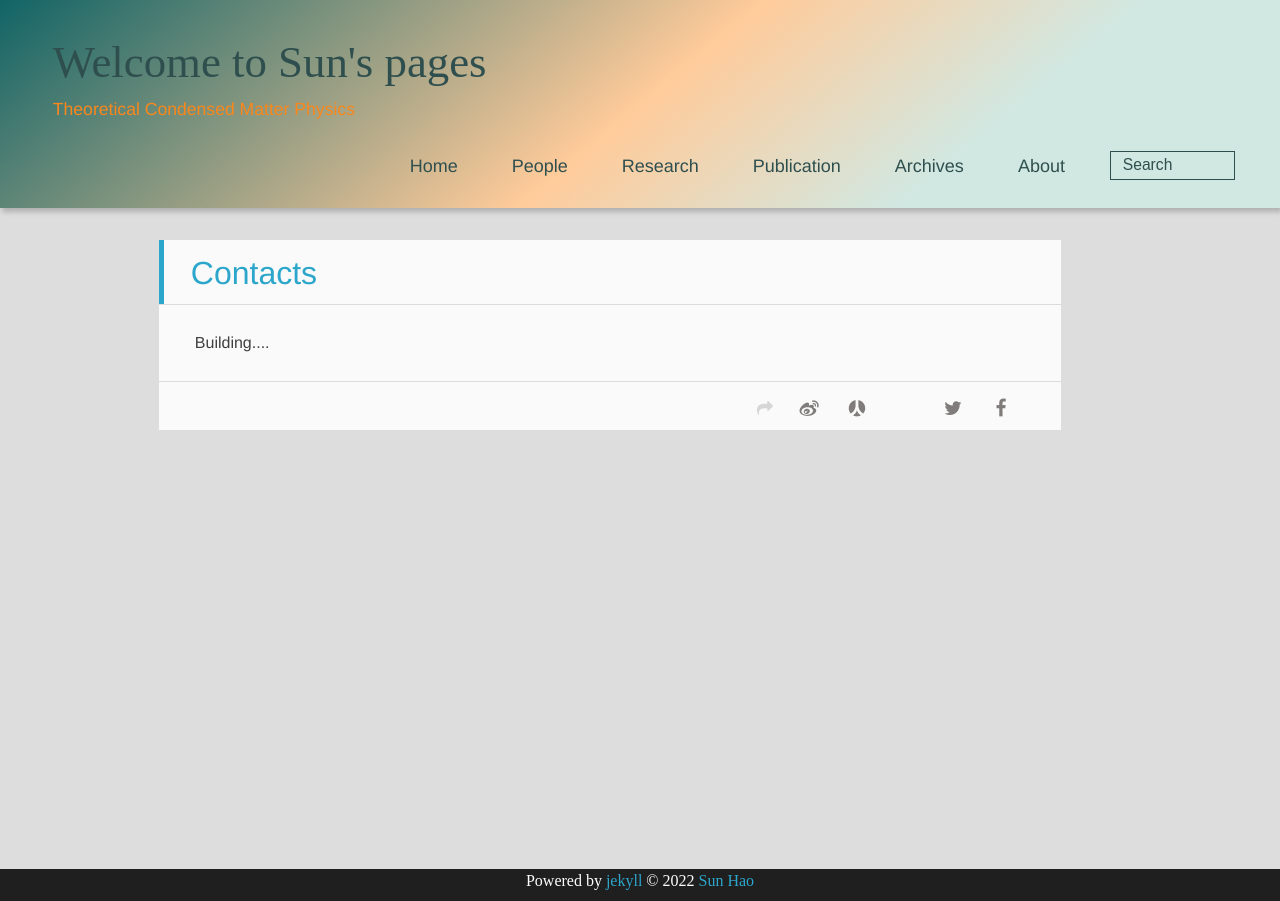
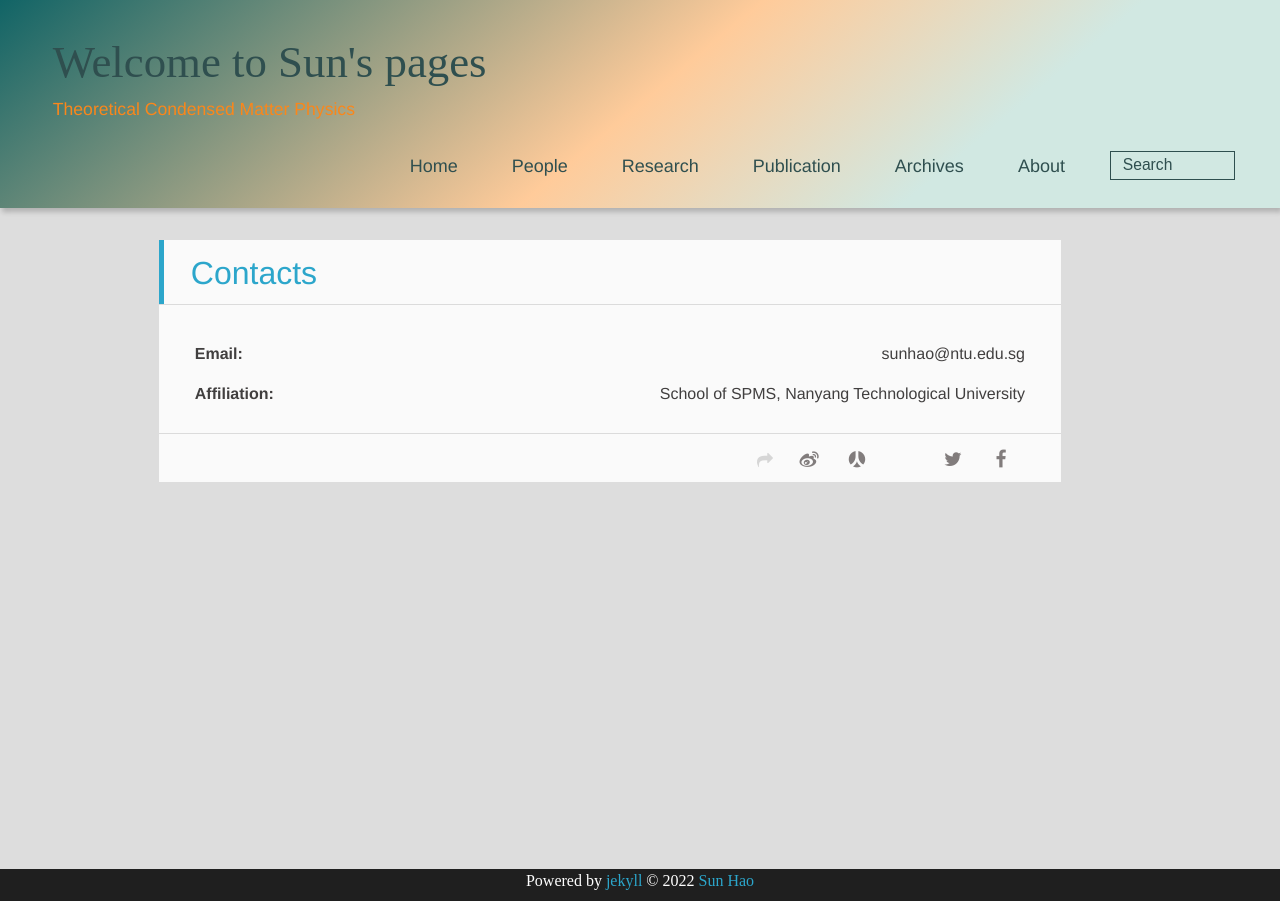
Before and after one commit to sunohao/sunhao_physics, a Jekyll site: the page built from about/index.html, in a window 1280 px wide. Built offline with Jekyll 4.4.1, drawn with Linux system fonts in a browser that asks for light colours; nearby versions of some CDN libraries; some web fonts are replaced.

Commit message:
Update index.html

```diff
--- a/about/index.html
+++ b/about/index.html
@@ -4,4 +4,12 @@
 title: Contacts
 ---
 
-Building....
+<div style="display: flex; margin-top: 0.7em;">
+    <div style="width: 50%;"><b>Email:</b></div>
+    <div style="text-align: right;width: 50%;">sunhao@ntu.edu.sg</div>
+</div>
+
+<div style="display: flex; margin-top: 0.7em;">
+    <div style="width: 50%;"><b>Affiliation:</b></div>
+    <div style="text-align: right;width: 50%;">School of SPMS, Nanyang Technological University</div>
+</div>
```
